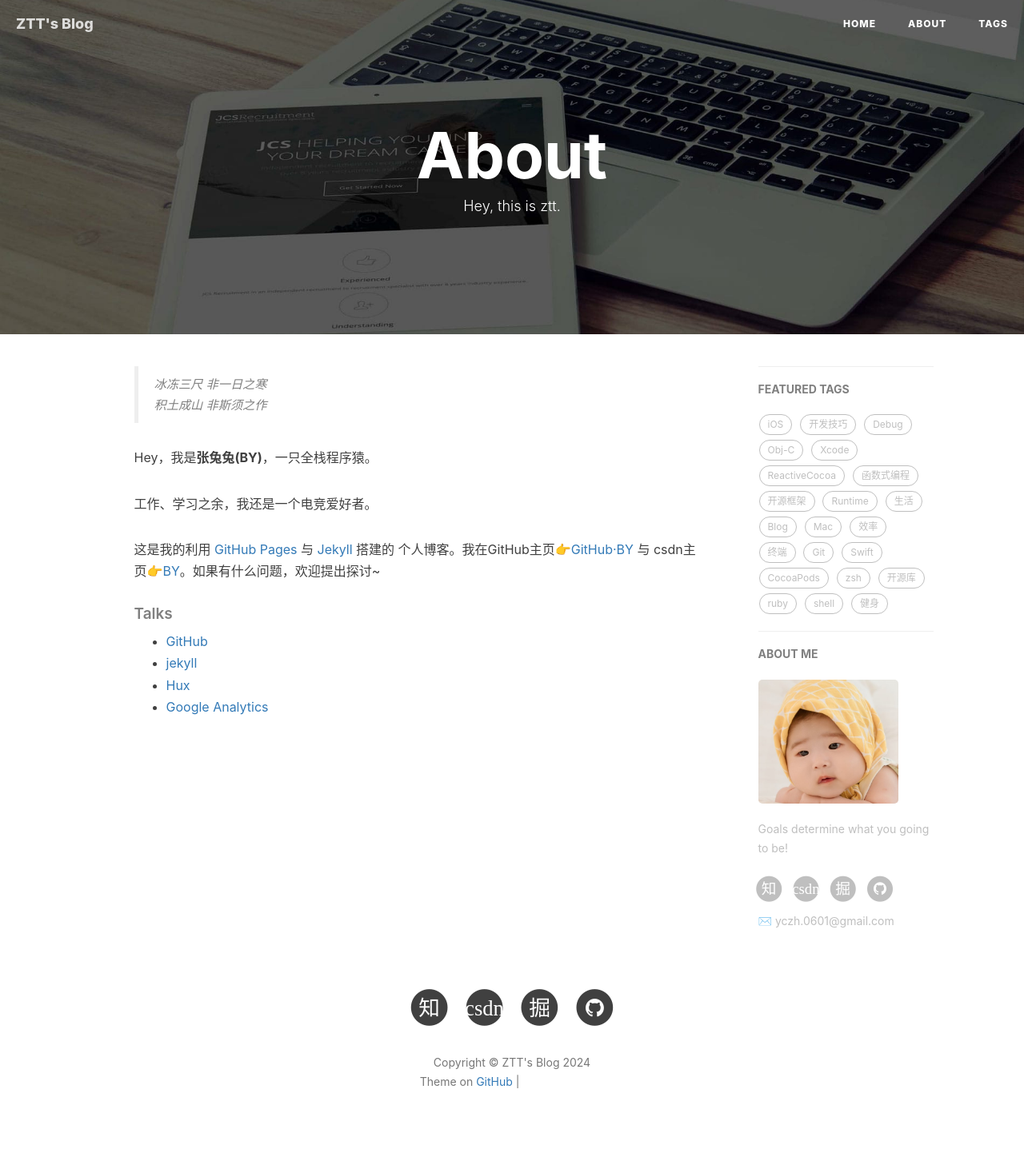
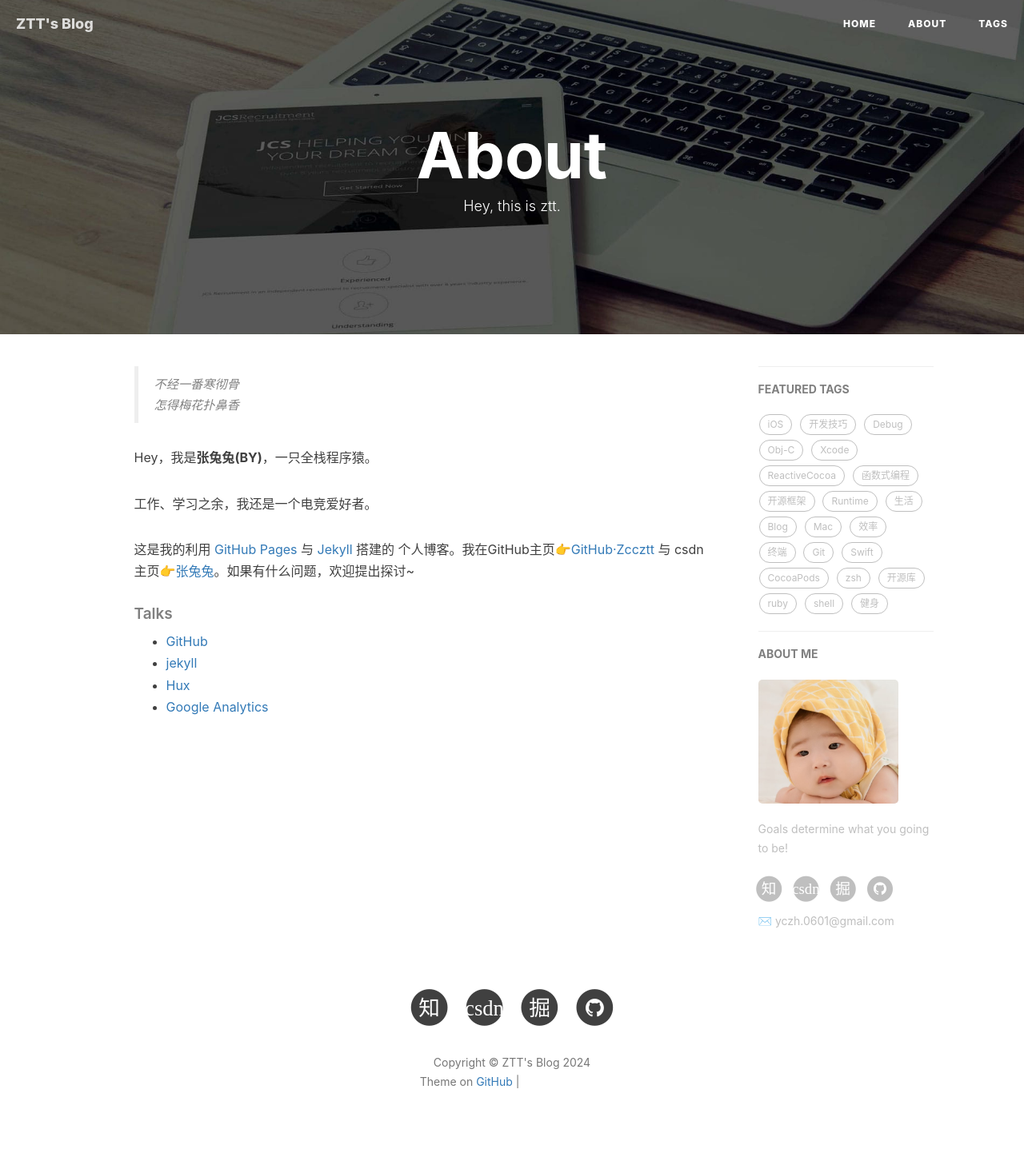
Before and after one commit to zccztt/zccztt.github.io, a Jekyll site: the page built from about.html, in a window 1280 px wide. Shown: the whole page at 80% size. Built offline with Jekyll 4.4.1, drawn with Linux system fonts in a browser that asks for light colours; nearby versions of some CDN libraries; comment, search, counter and statistics services are not loaded; grey boxes are pictures that could not be loaded.

Commit message:
Update about.html

```diff
--- a/about.html
+++ b/about.html
@@ -15,14 +15,14 @@
 <div class="zh post-container">
 
     <!--copied from markdown -->
-    <blockquote><p>冰冻三尺 非一日之寒<br>
-    积土成山 非斯须之作</p></blockquote>
+    <blockquote><p>不经一番寒彻骨<br>
+        怎得梅花扑鼻香</p></blockquote>
 
     <p>Hey，我是<strong>张兔兔(BY)</strong>，一只全栈程序猿。</p>
 
     <p>工作、学习之余，我还是一个电竞爱好者。</p>
 
-    <p>这是我的利用 <a href="https://pages.github.com/">GitHub Pages</a> 与 <a href="http://jekyll.com.cn/">Jekyll</a> 搭建的 个人博客。我在GitHub主页<a href="https://github.com/zccztt">👉GitHub·BY</a> 与 csdn主页<a href="https://blog.csdn.net/wodejiaAA">👉BY</a>。如果有什么问题，欢迎提出探讨~</p>
+    <p>这是我的利用 <a href="https://pages.github.com/">GitHub Pages</a> 与 <a href="http://jekyll.com.cn/">Jekyll</a> 搭建的 个人博客。我在GitHub主页<a href="https://github.com/zccztt">👉GitHub·Zccztt</a> 与 csdn主页<a href="https://blog.csdn.net/wodejiaAA">👉张兔兔</a>。如果有什么问题，欢迎提出探讨~</p>
 
     <p></p>
 
```
